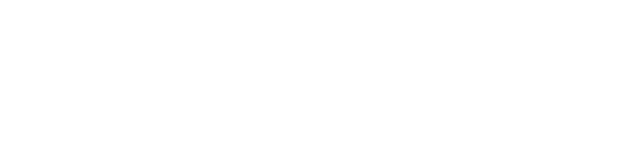
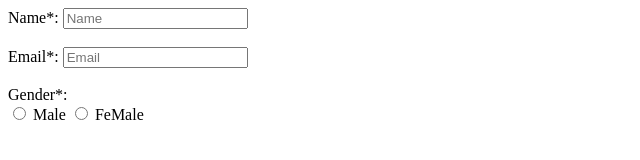
Before and after one commit to acciojob/car-insurance-form-Harikakashraju, a website: page main.html in a window 1280 px wide. Shown: the whole page, without its empty margins (0-640 px from the left). Drawn offline with Linux system fonts and the light colour scheme.

Commit message:
created a submission

```diff
--- a/main.html
+++ b/main.html
@@ -8,6 +8,19 @@
 
 <body>
 	<!-- the entire body must be written by student -->
+	<form method="post">
+	<label for="name" >Name*:</label>
+	<input type="text" id="name" placeholder="Name" required><br><br>
+	<label for="email" >Email*:</label>
+	<input type="text" id="email" placeholder="Email" required><br><br>
+	<label for="gender" >Gender*:</label>
+	<div >
+	 <input type="radio" name="gender" required>
+	<label for="gender">Male</label>
+	<input type="radio" name="gender" required>
+	<label for="gender">FeMale</label>
+	</div>
+	</form>
     <script type="text/javascript" src="./script.js">
 </script>
 
```
